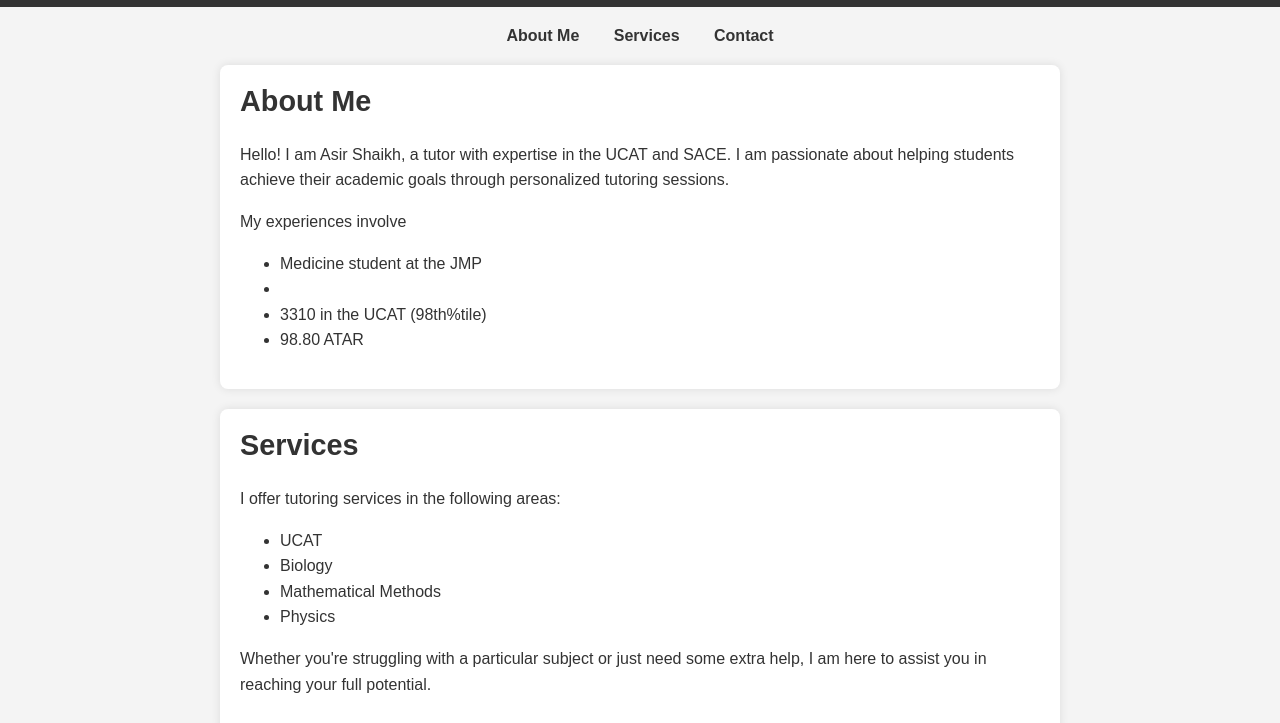
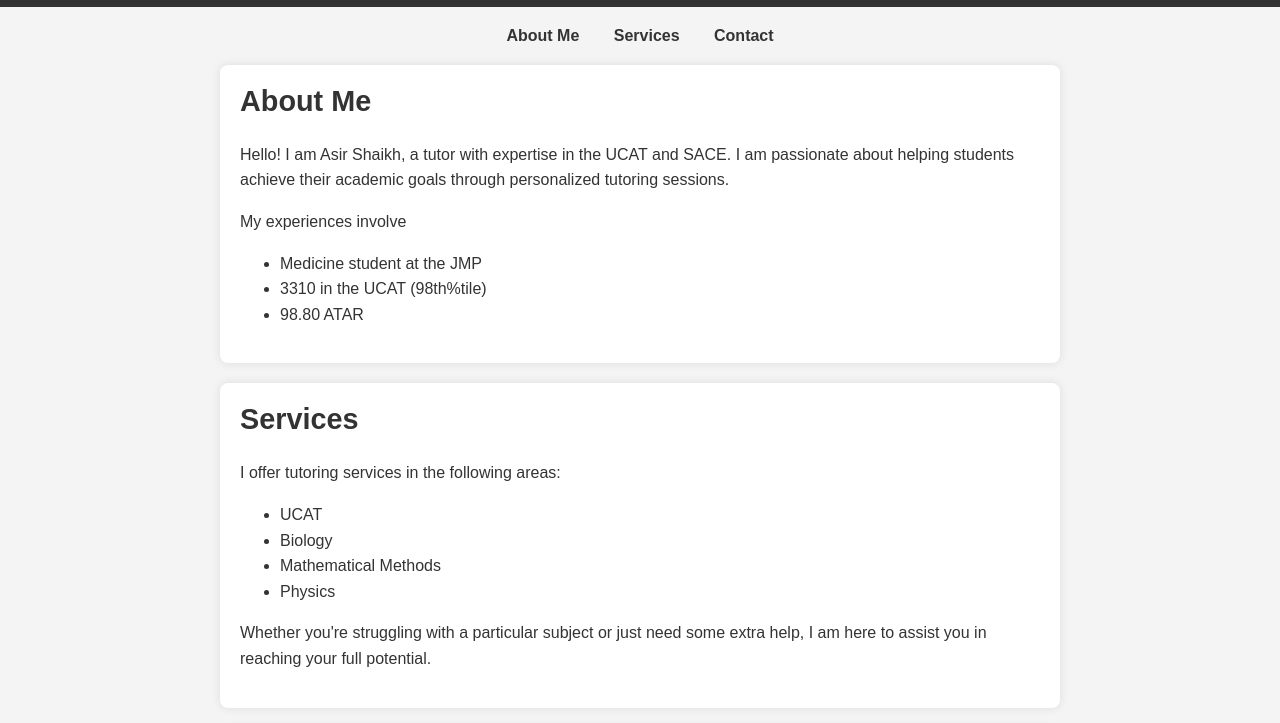
Before and after one commit to asir-shaikh/asir.shaikh, a plain HTML site: page index.html in a window 1280 px wide. Shown: the part 77-800 px from the top of the page. Drawn offline with Linux system fonts and the light colour scheme.

Commit message:
Update index.html

```diff
--- a/index.html
+++ b/index.html
@@ -67,7 +67,7 @@
         <p>Hello! I am Asir Shaikh, a  tutor with expertise in the UCAT and SACE. I am passionate about helping students achieve their academic goals through personalized tutoring sessions.</p>
         <p>My experiences involve</p>
         <ul>
-            <li> Medicine student at the JMP<li>
+            <li> Medicine student at the JMP</li>
             <li> 3310 in the UCAT (98th%tile)</li>
             <li> 98.80 ATAR </li>
         </ul>
```
